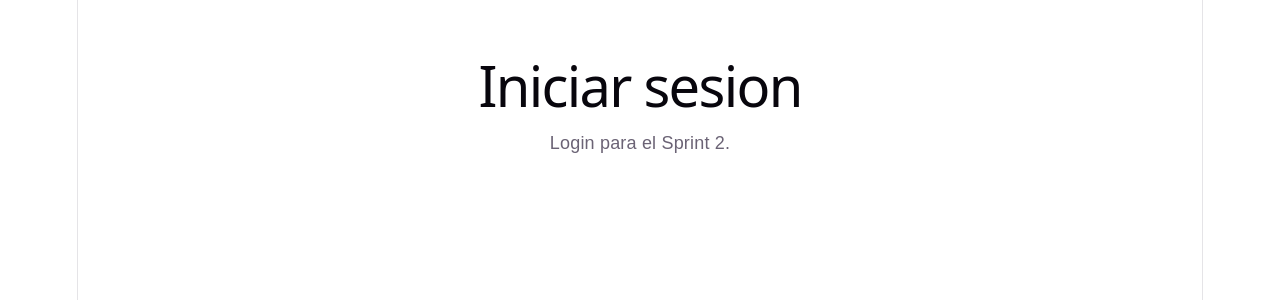
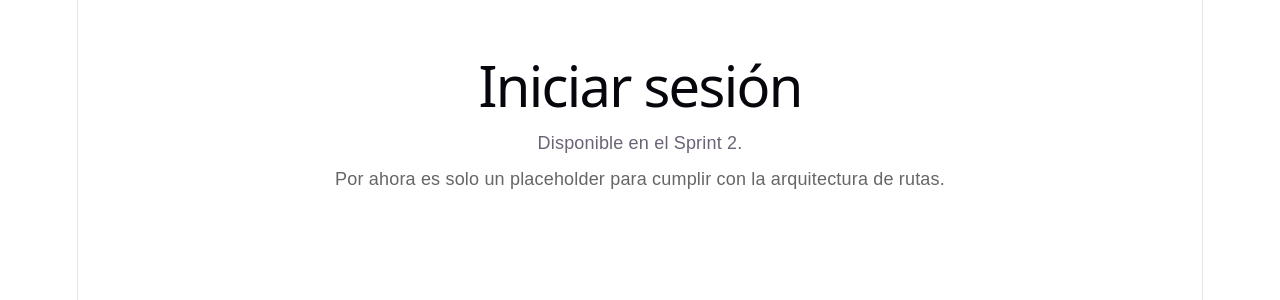
Before and after one commit to ODE-TEEAM/organizador-eventos-frontend, a React (Vite) app: page /login in a window 1280 px wide. Shown: the top 300 px of the page. Built offline with nearby package versions, Linux system fonts and the light colour scheme.

Commit message:
feat: mejorar texto de la página Login

```diff
--- a/src/pages/Login.jsx
+++ b/src/pages/Login.jsx
@@ -1,8 +1,11 @@
 function Login() {
   return (
     <div style={{ padding: '40px', fontFamily: 'Arial, sans-serif' }}>
-      <h1>Iniciar sesion</h1>
-      <p>Login para el Sprint 2.</p>
+      <h1>Iniciar sesión</h1>
+      <p>Disponible en el Sprint 2.</p>
+      <p style={{ color: '#666', marginTop: '10px' }}>
+        Por ahora es solo un placeholder para cumplir con la arquitectura de rutas.
+      </p>
     </div>
   );
 }
```
